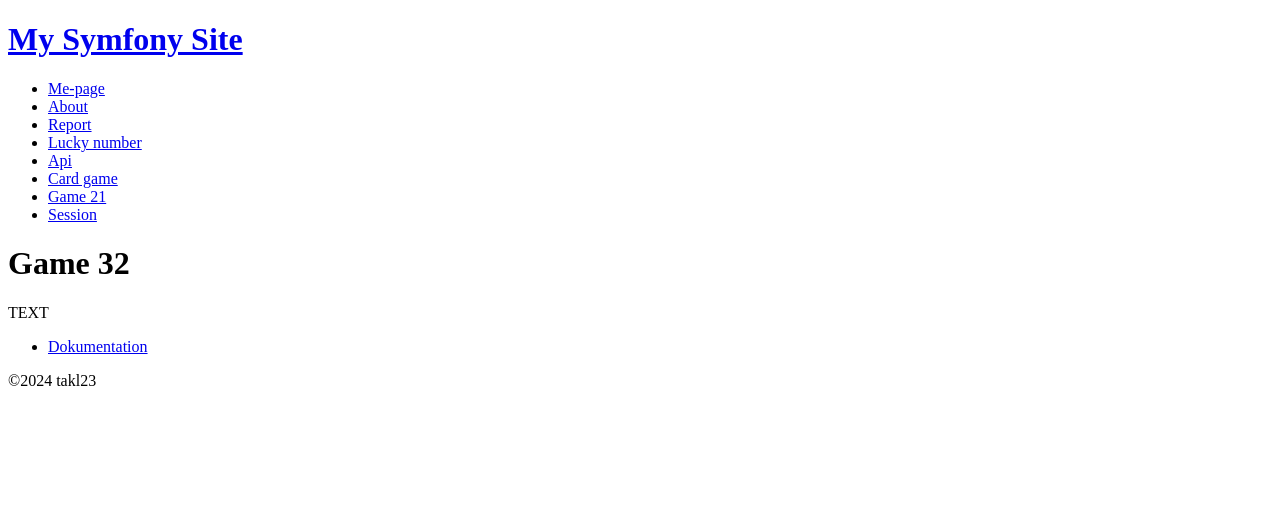
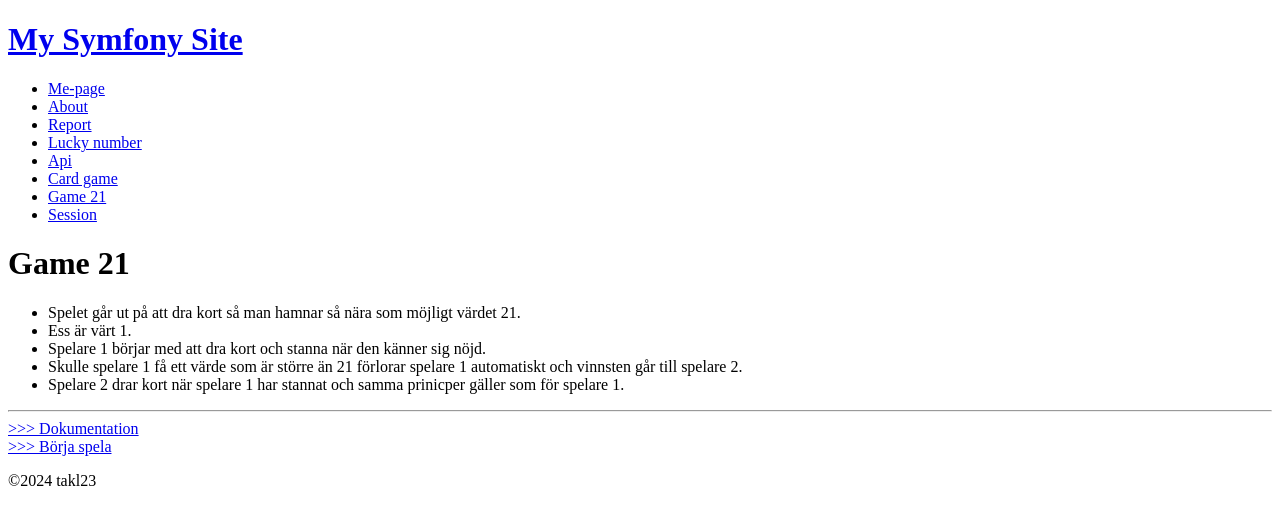
Before and after one commit to takl23/mvc, a Symfony app: template templates/game/home.html.twig in a window 1280 px wide. Shown: the top 525 px of the page. Run offline with Twig, Linux system fonts and the light colour scheme; the template is opened without the code that fills it, so the values that code supplies are empty; some libraries are stand-ins or nearby versions.

Commit message:
Add text for documentation and game intro

```diff
--- a/templates/game/doc.html.twig
+++ b/templates/game/doc.html.twig
@@ -20,6 +20,11 @@ Utöver detta så tänker jag att jag behöver skapa en klass som skapar spellog
 
 <h2>Psuedokod</h2>
 
+<div >
+    <picture>
+        <img src="{{ asset('img/psuedokod.png') }}" alt="First itteration of a psueudocode for creation of game 21">
+    </picture>
 
+</div>
 
 {% endblock %}
--- a/templates/game/home.html.twig
+++ b/templates/game/home.html.twig
@@ -2,21 +2,23 @@
 {% block title %}Card Game{% endblock %}
 
 {% block body %}
-<h1>Game 32</h1>
-
-<p>TEXT</p>
-
-{% for flashMessage in app.flashes('notice') %}
-    <div class="flash-notice">
-        {{ flashMessage }}
-    </div>
-{% endfor %}
+<h1>Game 21</h1>
 
 <ul>
-<li><a href="{{ path('game21_documentation') }}">Dokumentation</a></li>
+
+<li>Spelet går ut på att dra kort så man hamnar så nära som möjligt värdet 21. </li>
+<li>Ess är värt 1. </li>
+<li>Spelare 1 börjar med att dra kort och stanna när den känner sig nöjd. </li>
+<li>Skulle spelare 1 få ett värde som är större än 21 förlorar spelare 1 automatiskt och vinnsten går till spelare 2.</li>
+<li>Spelare 2 drar kort när spelare 1 har stannat och samma prinicper gäller som för spelare 1.</li>
 
 </ul>
 
+<hr>
+
+<a href="{{ path('game21_documentation') }}">>>> Dokumentation</a>
+<br>
+<a href="{{ path('game21_documentation') }}">>>> Börja spela</a>
 
 
 {% endblock %}
```
Also changed, not shown: public/img/psuedokod.png (added).
